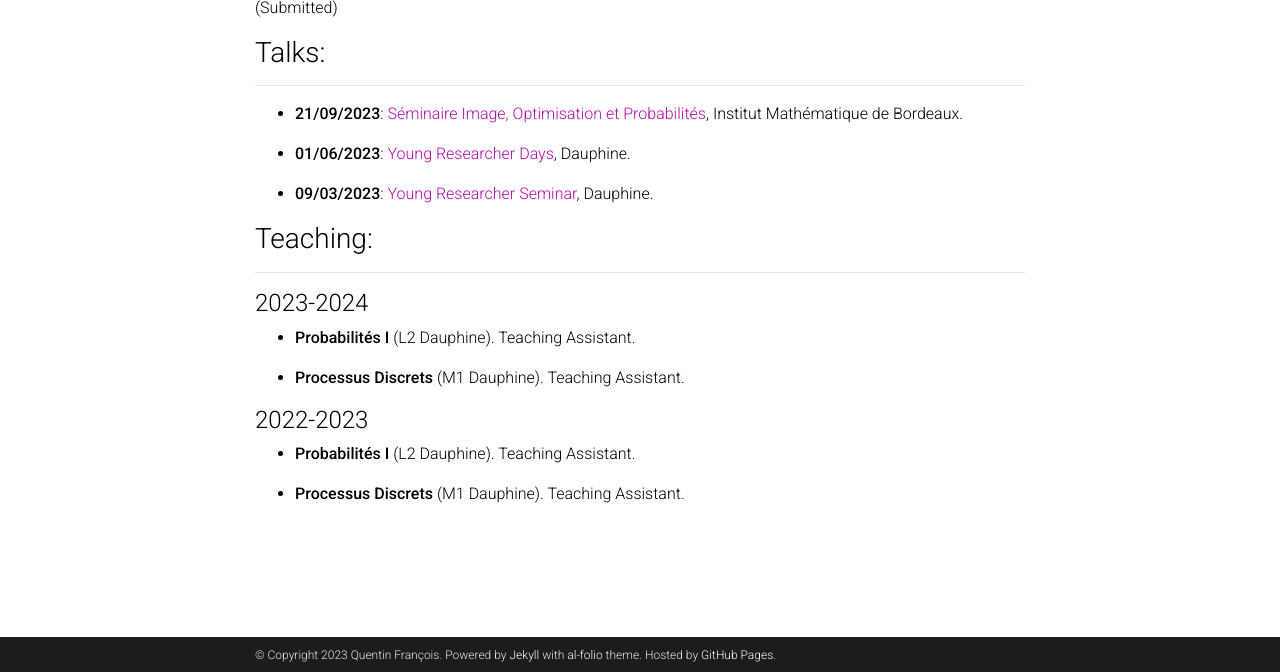
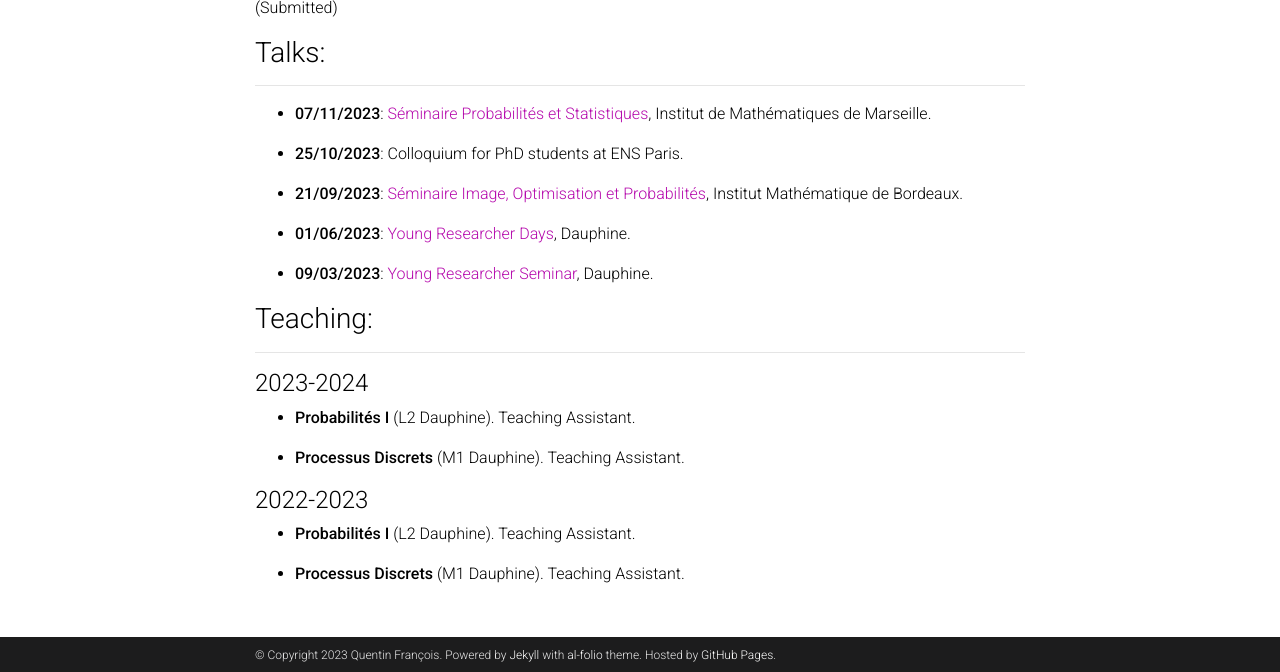
Before and after one commit to qufrancois/qufrancois.github.io, a Jekyll site: the page built from _pages/about.md, in a window 1280 px wide and 900 px high, scrolled down 505 px, cut to the strip 228-900 px from the top of the window. Built offline with Jekyll 4.4.1, drawn with Linux system fonts in a browser that asks for light colours; full-size pictures stand in for the smaller copies a plugin makes; comment, search, counter and statistics services are not loaded; a style sheet for code colours, icons or effects is not loaded.

Commit message:
New talks

```diff
--- a/_pages/about.md
+++ b/_pages/about.md
@@ -39,6 +39,10 @@ I am a PhD student in Probability theory under the supervision of [Djalil Chafa
 ### Talks:
 ---
 
+- **07/11/2023**: [Séminaire Probabilités et Statistiques](https://www.i2m.univ-amu.fr/agenda/seminaires/probabilites-et-statistique/), Institut de Mathématiques de Marseille.
+
+- **25/10/2023**: Colloquium for PhD students at ENS Paris.
+
 - **21/09/2023**: [Séminaire Image, Optimisation et Probabilités](https://www.math.u-bordeaux.fr/imb/seminaire-images-optimisation-et-probabilites), Institut Mathématique de Bordeaux.
 
 - **01/06/2023**: [Young Researcher Days](https://young-researcher-days.github.io/presentations/), Dauphine.
```
